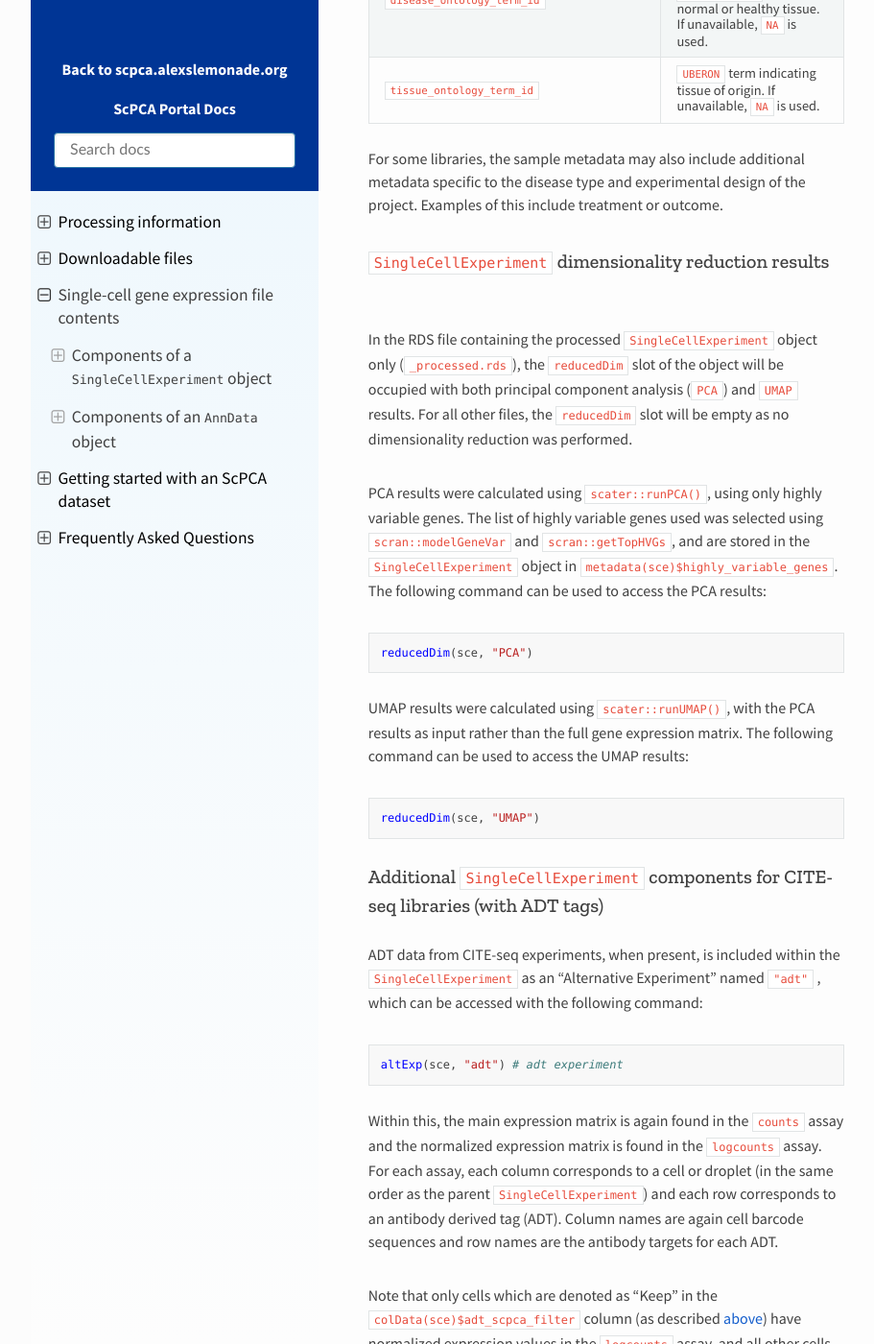
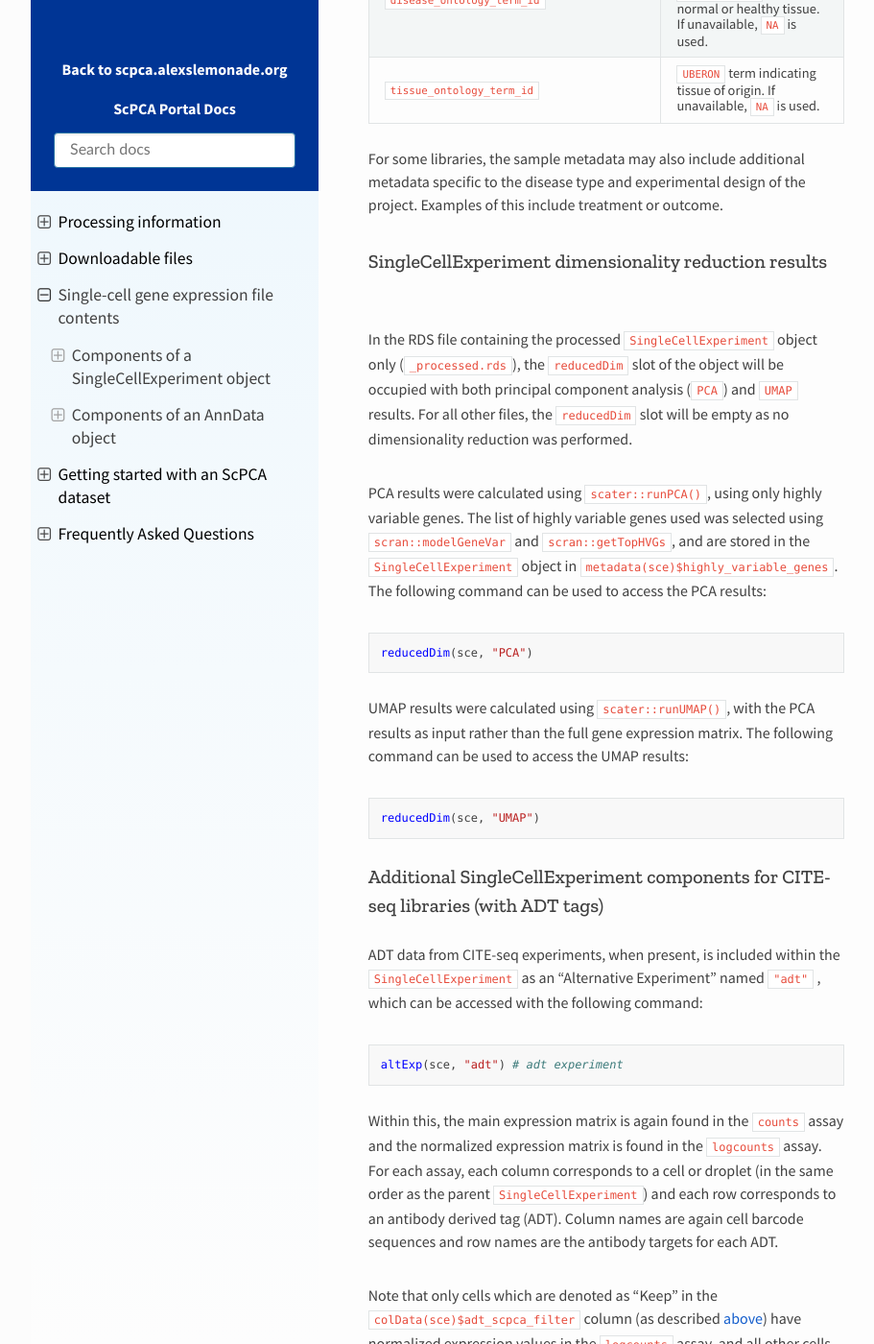
Before and after one commit to DongzeHE/scpca-docs, a Sphinx documentation site: the page built from docs/sce_file_contents.md, in a window 1280 px wide and 1400 px high, scrolled down 7834 px. Shown: the whole window at 96% size, without its empty margins (158-1069 px from the left). Built offline with Sphinx 7.4.7 and the Read the Docs theme 2.0.0, drawn with Linux system fonts in a browser that asks for light colours; some of the changed text lies outside the part shown.

Commit message:
remove quotes in headers and update links

````diff
--- a/docs/sce_file_contents.md
+++ b/docs/sce_file_contents.md
@@ -11,7 +11,7 @@ Note that multiplexed sample libraries are only available as `SingleCellExperime
 
 Below we present some details about the specific contents of the objects we provide.
 
-## Components of a `SingleCellExperiment` object
+## Components of a SingleCellExperiment object
 
 Before getting started, we highly encourage you to familiarize yourself with the general `SingleCellExperiment` object structure and functions available as part of the [`SingleCellExperiment` package](https://bioconductor.org/packages/3.17/bioc/html/SingleCellExperiment.html) from Bioconductor.
 
@@ -22,7 +22,7 @@ library(SingleCellExperiment)
 sce <- readRDS("SCPCL000000_processed.rds")
 ```
 
-### `SingleCellExperiment` expression counts
+### SingleCellExperiment expression counts
 
 The `counts` assay of the `SingleCellExperiment` object for single-cell and single-nuclei experiments (for all provided file types) contains the primary RNA-seq expression data as integer counts.
 The data is stored as a sparse matrix, and each column represents a cell or droplet, each row a gene.
@@ -33,7 +33,7 @@ The `counts` assay can be accessed with the following R code:
 counts(sce) # counts matrix
 ```
 
-### `SingleCellExperiment` cell metrics
+### SingleCellExperiment cell metrics
 
 Cell metrics calculated from the RNA-seq expression data are stored as a `DataFrame` in the `colData` slot, with the cell barcodes as the names of the rows.
 
@@ -75,7 +75,7 @@ Further, if cell type annotation was performed, there will be additional columns
 | `cellassign_celltype_annotation`  | If cell typing with `CellAssign` was performed, the annotated cell type. Cells labeled as `"other"` are those which `CellAssign` could not confidently annotate  |
 | `cellassign_max_prediction`  | If cell typing with `CellAssign` was performed, the annotation's prediction score (probability)  |
 
-### `SingleCellExperiment` gene information and metrics
+### SingleCellExperiment gene information and metrics
 
 Gene information and metrics calculated from the RNA-seq expression data are stored as a `DataFrame` in the `rowData` slot, with the Ensembl ID as the names of the rows.
 
@@ -92,7 +92,7 @@ Metrics were calculated using the [`scuttle::addPerFeatureQCMetrics`](https://rd
 | `mean`        | Mean count across all cells/droplets                             |
 | `detected`    | Percent of cells in which the gene was detected (gene count > 0 ) |
 
-### `SingleCellExperiment` experiment metadata
+### SingleCellExperiment experiment metadata
 
 Metadata associated with {ref}`data processing <processing_information:Processing information>` is included in the `metadata` slot as a list.
 
@@ -137,7 +137,7 @@ metadata(sce) # experiment metadata
 | `cellassign_predictions` | If cell typing with `CellAssign` was performed, the full matrix of predictions across cells and cell types. Only present for `processed` objects |
 | `cellassign_reference` | If cell typing with `CellAssign` was performed, is the organ/tissue type for which marker genes were obtained from `PanglaoDB`. Only present for `processed` objects |
 
-### `SingleCellExperiment` sample metadata
+### SingleCellExperiment sample metadata
 
 Relevant sample metadata is available as a data frame stored in the `metadata(sce)$sample_metadata` slot of the `SingleCellExperiment` object.
 Each row in the data frame will correspond to a sample present in the library.
@@ -167,7 +167,7 @@ The following columns are included in the sample metadata data frame for all lib
 For some libraries, the sample metadata may also include additional metadata specific to the disease type and experimental design of the project.
 Examples of this include treatment or outcome.
 
-### `SingleCellExperiment` dimensionality reduction results
+### SingleCellExperiment dimensionality reduction results
 
 In the RDS file containing the processed `SingleCellExperiment` object only (`_processed.rds`), the `reducedDim` slot of the object will be occupied with both principal component analysis (`PCA`) and `UMAP` results.
 For all other files, the `reducedDim` slot will be empty as no dimensionality reduction was performed.
@@ -187,7 +187,7 @@ The following command can be used to access the UMAP results:
 reducedDim(sce, "UMAP")
 ```
 
-### Additional `SingleCellExperiment` components for CITE-seq libraries (with ADT tags)
+### Additional SingleCellExperiment components for CITE-seq libraries (with ADT tags)
 
 ADT data from CITE-seq experiments, when present, is included within the `SingleCellExperiment` as an "Alternative Experiment" named `"adt"` , which can be accessed with the following command:
 
@@ -244,7 +244,7 @@ This metadata slot has the same contents as the [parent experiment metadata](#si
 metadata(altExp(sce, "adt")) # adt metadata
 ```
 
-### Additional `SingleCellExperiment` components for multiplexed libraries
+### Additional SingleCellExperiment components for multiplexed libraries
 
 Multiplexed libraries will contain a number of additional components and fields.
 
@@ -303,7 +303,7 @@ For methods that rely on the HTO data, these statistics are found in the `colDat
 
 Genetic demultiplexing statistics are found in the main `colData(sce)` data frame, with the prefix `vireo_`.
 
-## Components of an `AnnData` object
+## Components of an AnnData object
 
 Before getting started, we highly encourage you to familiarize yourself with the general `AnnData` object structure and functions available as part of the [`AnnData` package](https://anndata.readthedocs.io/en/latest/index.html).
 For the most part, the `AnnData` objects that we provide are formatted to match the expected data format for [`CELLxGENE`](https://cellxgene.cziscience.com/) following [schema version `3.0.0`](https://github.com/chanzuckerberg/single-cell-curation/blob/main/schema/3.0.0/schema.md).
@@ -315,7 +315,7 @@ import anndata
 adata_object = anndata.read_h5ad("SCPCL000000_processed_rna.hdf5")
 ```
 
-### `AnnData` expression counts
+### AnnData expression counts
 
 The data matrix, `X`, of the `AnnData` object for single-cell and single-nuclei experiments contains the primary RNA-seq expression data as integer counts in both the unfiltered (`_unfiltered_rna.hdf5`) and filtered (`_filtered_rna.hdf5`) objects.
 The data is stored as a sparse matrix, and each column represents a cell or droplet, each row a gene.
@@ -334,7 +334,7 @@ adata_object.raw.X # raw count matrix
 adata_object.X # normalized count matrix
 ```
 
-### `AnnData` cell metrics
+### AnnData cell metrics
 
 Cell metrics calculated from the RNA-seq expression data are stored as a `pandas.DataFrame` in the `.obs` slot, with the cell barcodes as the names of the rows.
 
@@ -372,7 +372,7 @@ The `AnnData` object also includes the following additional cell-level metadata
 | `is_primary_data` | Set to `FALSE` for all libraries to reflect that all libraries were obtained from external investigators. Required by `CELLxGENE`.             |
 
 
-### `AnnData` gene information and metrics
+### AnnData gene information and metrics
 
 Gene information and metrics calculated from the RNA-seq expression data are stored as a `pandas.DataFrame` in the `.var` slot, with the Ensembl ID as the names of the rows.
 
@@ -390,7 +390,7 @@ The `AnnData` object also includes the following additional gene-level metadata
 | `is_feature_filtered` | Boolean indicating if the gene or feature is filtered out in the normalized matrix but is present in the raw matrix     |
 
 
-### `AnnData` experiment metadata
+### AnnData experiment metadata
 
 Metadata associated with {ref}`data processing <processing_information:Processing information>` is included in the `.uns` slot as a list.
 
@@ -410,7 +410,7 @@ The `AnnData` object also includes the following additional items in the `.uns`
 | `schema_version` | CZI schema version used for `AnnData` formatting |
 
 
-### `AnnData` dimensionality reduction results
+### AnnData dimensionality reduction results
 
 The HDF5 file containing the processed `AnnData` object (`_processed_rna.hdf5`) contains a slot `.obsm` with both principal component analysis (`X_PCA`) and UMAP (`X_UMAP`) results.
 For all other HDF5 files, the `.obsm` slot will be empty as no dimensionality reduction was performed.
@@ -424,7 +424,7 @@ adata_object.obsm["X_PCA"] # pca results
 adata_object.obsm["X_UMAP"] # umap results
 ```
 
-### Additional `AnnData` components for CITE-seq libraries (with ADT tags)
+### Additional AnnData components for CITE-seq libraries (with ADT tags)
 
 ADT data from CITE-seq experiments, when present, is available as a separate `AnnData` object (HDF5 file).
 All files containing ADT data will contain the `_adt.hdf5` suffix.
````
Also changed, not shown: docs/download_files.md (+4 -3 lines).
